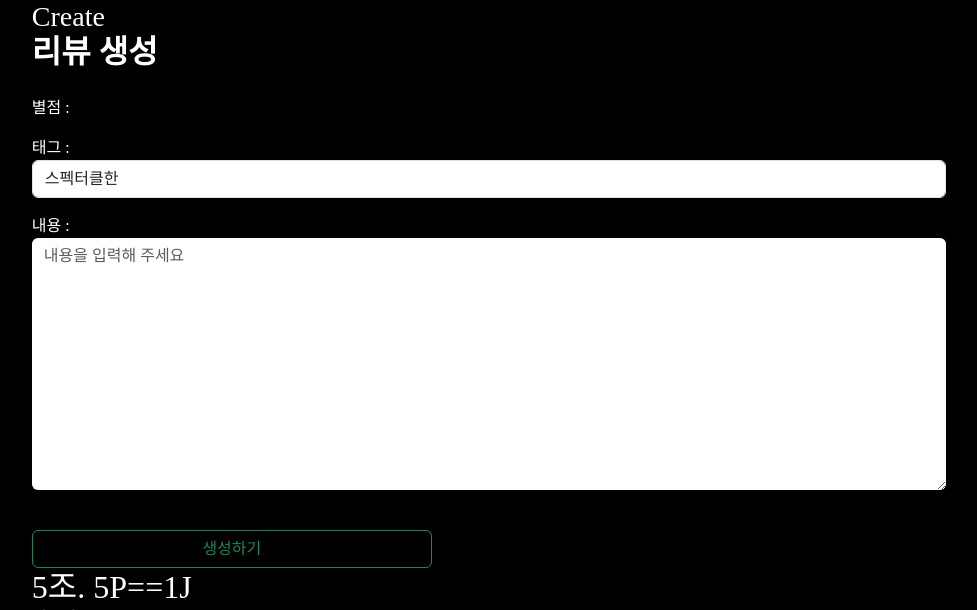
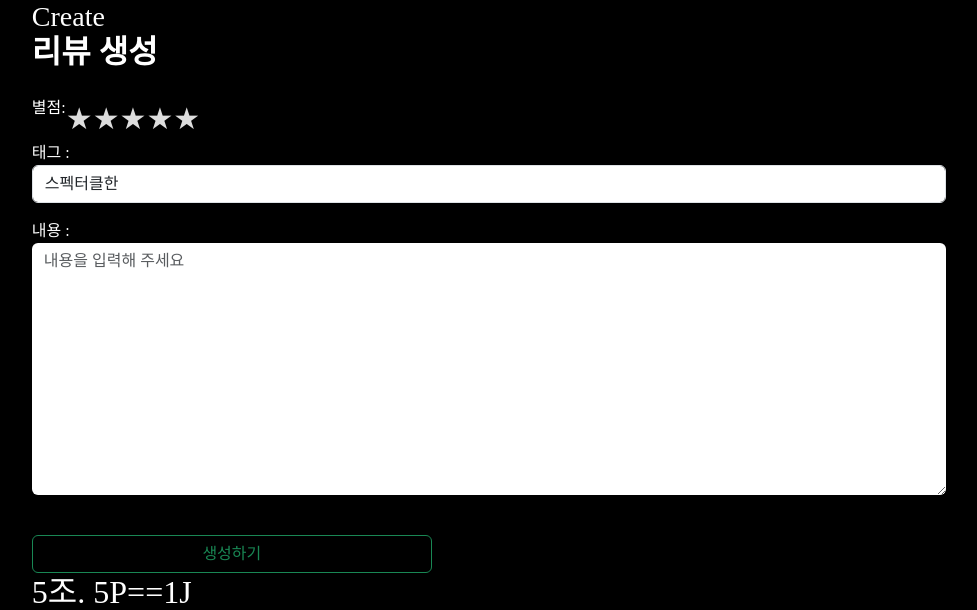
Before and after one commit to seho1278/5P1J, a Django app: page /movies/1/reviews/ in a window 1280 px wide. Shown: the part 185-795 px from the top of the page, without its empty margins (151-1128 px from the left). Run offline with Django 3.2, Linux system fonts and the light colour scheme; data that the repository does not hold is empty; parts of the project's set-up code (start-up, migrations or seed data) failed here and were passed over.

Commit message:
[UPDATE]_review_create

```diff
--- a/movies/forms.py
+++ b/movies/forms.py
@@ -30,21 +30,19 @@ class ReviewForm(forms.ModelForm):
         choices = TAG_CHOICES,
 
     )
-
+    # rating = forms.ChoiceField(choices=[(1, '⭐'), (2, '⭐⭐'), (3, '⭐⭐⭐'), (4, '⭐⭐⭐⭐'), (5, '⭐⭐⭐⭐⭐')], widget=forms.RadioSelect(
+    # attrs= {
+    #     'class':'rating-horizontal'
+    # }
+    # ), required=False, label = '',)
 
     class Meta:
         model = Review
         exclude = ('user', 'like_users', 'post',)
         labels = {
-            'rating' : '별점',
             'content': '내용',
         }
         widgets = {
-            'rating' : forms.ChoiceField(choices=[(1, '⭐'), (2, '⭐⭐'), (3, '⭐⭐⭐'), (4, '⭐⭐⭐⭐'), (5, '⭐⭐⭐⭐⭐')], widget =forms.RadioSelect(
-                attrs={
-                    'class':'rating-horizontal'
-                }
-            ), required=False, label = '',),
 
             'content': forms.Textarea(
                 attrs={
--- a/movies/models.py
+++ b/movies/models.py
@@ -34,4 +34,4 @@ class Comment(models.Model):
     content = models.CharField(max_length=200)
     created_at = models.DateTimeField(auto_now_add=True)
     like_users = models.ManyToManyField(settings.AUTH_USER_MODEL, related_name='like_comments')
-    update_at = models.DateTimeField(auto_now=True)
+    updated_at = models.DateTimeField(auto_now=True)
--- a/movies/templates/movies/review_create.html
+++ b/movies/templates/movies/review_create.html
@@ -2,16 +2,59 @@
 
 {% block title %}{% endblock title %}
 
-{% block style %}{% endblock style %}
+{% block style %}
+<style>
+  .rating_box {
+    display: flex;
+  }
+
+  .rating {
+    position: relative;
+    color: #ddd;
+    font-size: 30px;
+    text-align: center;
+  }
+
+  .rating input {
+    position: absolute;
+    left: 0;
+    right: 0;
+    width: 100%;
+    height: 100%;
+    opacity: 0;
+    cursor: pointer;
+  }
+
+  .rating_star {
+    width: 0;
+    color: #ffc107;
+    position: absolute;
+    left: 0;
+    right: 0;
+    overflow: hidden;
+    pointer-events: none;
+    transition: width 0.3s ease; {% comment %} 부드러운 너비 변경 {% endcomment %}
+  }
+
+</style>
+{% endblock style %}
 
 {% block content %}
 <h3>Create</h3>
 <form action="{% url 'movies:review_create' movie.id  %}" method="post">
     {% csrf_token %}
     <h2 class="mb-4 title fw-bold">리뷰 생성</h2>
-    <div class="mb-3 main">
-      별점 : {{ form.ratings }}
+    <div>
+      <div class="rating_box">
+        <label for="id_rating">별점:</label>
+        <div class="rating">
+          ★★★★★
+          <span class="rating_star">★★★★★</span>
+          <input type="range" name="rating" value="{{ form.rating.initial }}" step="1" min="0" max="5">
+        </div>
+      </div>
     </div>
+
     <div class="mb-3 main">
       태그 : {{ form.tags }}
     </div>
@@ -23,4 +66,14 @@
 </form>
 
 {% endblock content %}
-{% block script %}{% endblock script %}
+{% block script %}
+  <script>
+    const rating_input = document.querySelector('.rating input');
+    const rating_star = document.querySelector('.rating_star');
+
+    // 별점 드래그 할 때
+    rating_input.addEventListener('input', () => {
+    rating_star.style.width = `${rating_input.value * 20}%`;
+    });
+  </script>
+{% endblock script %}
--- a/movies/views.py
+++ b/movies/views.py
@@ -230,8 +230,8 @@ def get_movie_info(movie_id):
 
 def review_create(request, movie_id):
     movie = get_movie_info(movie_id)
-    print('---------------------')
-    print(movie)
+    # print('---------------------')
+    # print(movie)
     if request.method == 'POST':
         form = ReviewForm(request.POST)
         if form.is_valid():
```
Also changed, not shown: movies/migrations/0001_initial.py, movies/migrations/0002_post_poster_path.py (deleted), movies/migrations/0003_auto_20230510_1421.py (deleted), movies/migrations/0004_auto_20230510_0756.py (deleted), movies/migrations/0004_auto_20230510_1820.py (deleted), movies/migrations/0005_alter_comment_user.py (deleted), movies/migrations/0006_auto_20230511_0215.py (deleted).
